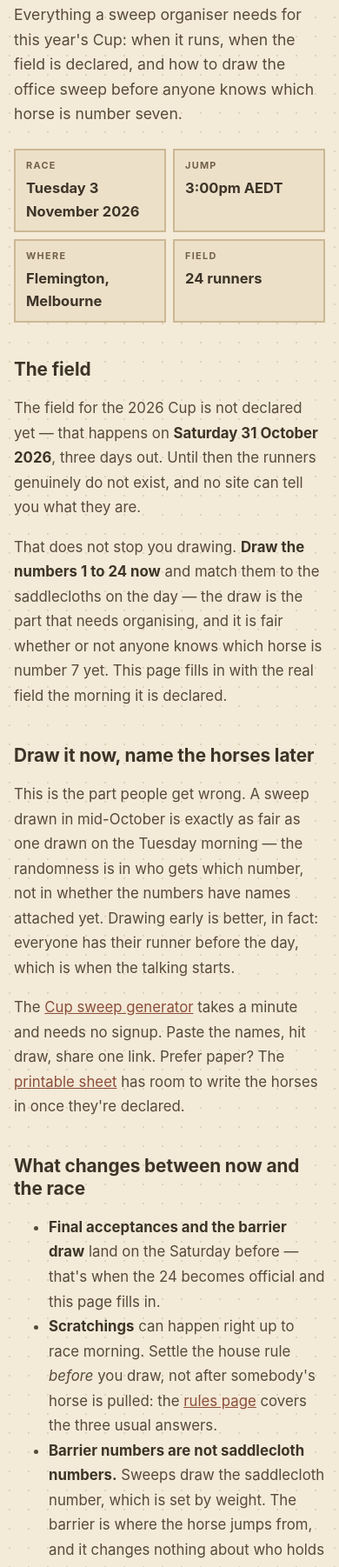
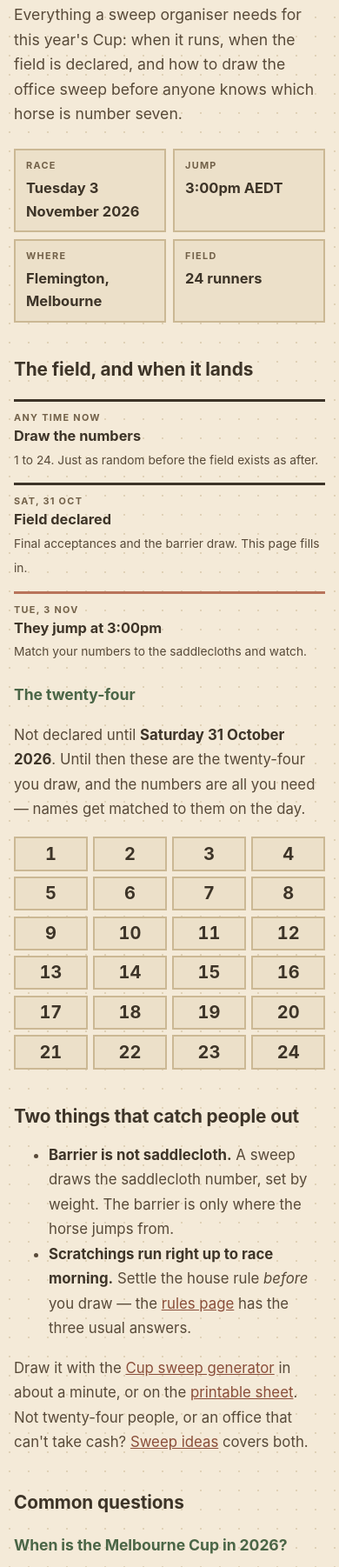
Before and after one commit to furling-com-au/bitbybit, a website: page public/melbourne-cup-sweep/2026/index.html in a window 390 px wide. Shown: the part 167-1969 px from the top of the page at 87% size. Drawn offline with Linux system fonts and the light colour scheme.

Commit message:
Show the 2026 Cup instead of describing it
The page shipped as a facts strip and four prose sections. Everything on it
that matters is either a date or a numbered saddlecloth, and both of those
are things to draw rather than write out.

TWO COMPONENTS, BOTH GENERATED FROM cup-field.json

A three-step timeline - draw now, field declared, they jump - because what
an organiser wants from this page is an order of operations, which is what
an ordered list is. Generated, so the dates cannot drift from the data.

And the twenty-four saddlecloths, which is the thing a sweep actually draws
from. ONE component serves both states: numbers alone before the field
exists, which is literally what you are drawing and so needs no paragraph
of advice, and the same cells carrying horse name and barrier afterwards.
That replaced both the old prose explanation and the runner table.

4, 8 and 12 all divide 24, so the grid is pinned to those at three
breakpoints. auto-fill alone gave ten, ten and a stub of four, which reads
as a mistake rather than a field.

A GUARD THE REWRITE MADE NECESSARY

The facts strip states the race date in the page's own words and is not
generated, so it could drift from cup-field.json silently. The generator
now fails the build if the page does not contain the date the data says.

Words 578 to 429, and the whole page fits about one screen.

Verified in both states by filling a temporary field, screenshotting the
declared board, then restoring to empty - the repo contains no invented
2026 runners, checked by grep after the restore.

Co-Authored-By: Claude Opus 5 <noreply@anthropic.com>

```diff
--- a/public/melbourne-cup-sweep/2026/index.html
+++ b/public/melbourne-cup-sweep/2026/index.html
@@ -27,6 +27,43 @@
   .facts b { display: block; font-size: .68rem; letter-spacing: .12em;
     text-transform: uppercase; color: var(--ink-faint); margin-bottom: .2rem; }
   .facts span { color: var(--ink); font-weight: 700; }
+
+  /* The three dates as a sequence. What an organiser needs from this page is
+     an order of operations, and an ordered list is what that is. */
+  .timeline { display: grid; gap: .8rem; list-style: none; margin: 1.3rem 0 0;
+    padding: 0; grid-template-columns: repeat(auto-fit, minmax(185px, 1fr)); }
+  @media (min-width: 46rem) { .timeline { grid-template-columns: repeat(3, 1fr); } }
+  .timeline li { border-top: 3px solid var(--ink); padding-top: .55rem; }
+  .timeline li.is-race { border-top-color: var(--terra); }
+  .timeline b { display: block; font-size: .68rem; letter-spacing: .12em;
+    text-transform: uppercase; color: var(--ink-faint); margin-bottom: .1rem; }
+  .timeline strong { display: block; color: var(--ink); font-size: 1.02rem;
+    line-height: 1.25; margin-bottom: .15rem; }
+  .timeline span { font-size: .86rem; line-height: 1.5; color: var(--ink-soft); }
+
+  /* The twenty-four saddlecloths — the thing a sweep draws from, drawn.
+     One component for both states: numbers alone before the field exists,
+     the same cells carrying names after. Twelve across at full width reads
+     as a field; four across on a phone still reads as twenty-four. */
+  .saddles { display: grid; gap: .4rem; list-style: none; margin: 1.1rem 0 0;
+    padding: 0; grid-template-columns: repeat(auto-fill, minmax(72px, 1fr)); }
+  /* 4, 8 and 12 all divide 24, so every width lands on full rows instead of
+     leaving a short one — auto-fill alone gave 10, 10 and a stub of 4. */
+  @media (min-width: 34rem) { .saddles { grid-template-columns: repeat(8, 1fr); } }
+  @media (min-width: 62rem) { .saddles { grid-template-columns: repeat(12, 1fr); } }
+  .saddles li { background: var(--paper-2); border: 2px solid var(--line);
+    padding: .45rem .3rem .5rem; text-align: center; }
+  .saddles .n { display: block; font-size: 1.25rem; font-weight: 700;
+    line-height: 1; color: var(--ink); font-variant-numeric: tabular-nums; }
+  .saddles .h { display: block; font-size: .74rem; line-height: 1.3;
+    color: var(--ink); margin-top: .25rem; }
+  .saddles .b { display: block; font-size: .64rem; letter-spacing: .06em;
+    text-transform: uppercase; color: var(--ink-faint); margin-top: .1rem; }
+
+  /* The field block is a grid, not prose — it takes the wrap width while its
+     own paragraphs stay at a reading measure. Same reasoning as the ideas page. */
+  #field { max-width: none; }
+  #field > p, #field h3 { max-width: 62ch; }
 </style>
 </head>
 <body class="article">
@@ -52,62 +89,78 @@
     <li><b>Field</b><span>24 runners</span></li>
   </ul>
 
-  <section class="content">
-    <h2>The field</h2>
+  <section class="content" id="field">
+    <h2>The field, and when it lands</h2>
     <!-- cup-field:start -->
     <!-- Generated by scripts/gen-cup-field.mjs from scripts/cup-field.json.
          Do not edit by hand — the next build will overwrite it. -->
-    <p>The field for the 2026 Cup is
-    not declared yet — that happens on <strong>Saturday 31 October 2026</strong>,
-    three days out. Until then the runners genuinely do not exist, and no site
-    can tell you what they are.</p>
+    <ol class="timeline">
+      <li>
+        <b>Any time now</b>
+        <strong>Draw the numbers</strong>
+        <span>1 to 24. Just as random before the field exists as after.</span>
+      </li>
+      <li>
+        <b>Sat, 31 Oct</b>
+        <strong>Field declared</strong>
+        <span>Final acceptances and the barrier draw. This page fills in.</span>
+      </li>
+      <li class="is-race">
+        <b>Tue, 3 Nov</b>
+        <strong>They jump at 3:00pm</strong>
+        <span>Match your numbers to the saddlecloths and watch.</span>
+      </li>
+    </ol>
 
-    <p>That does not stop you drawing. <strong>Draw the numbers 1 to 24
-    now</strong> and match them to the saddlecloths on the day — the draw is
-    the part that needs organising, and it is fair whether or not anyone knows
-    which horse is number 7 yet. This page fills in with the real field the
-    morning it is declared.</p>
+    <h3>The twenty-four</h3>
+    <p>Not declared until <strong>Saturday 31 October 2026</strong>. Until
+    then these are the twenty-four you draw, and the numbers are all you need
+    &mdash; names get matched to them on the day.</p>
+    <ol class="saddles">
+        <li><span class="n">1</span></li>
+        <li><span class="n">2</span></li>
+        <li><span class="n">3</span></li>
+        <li><span class="n">4</span></li>
+        <li><span class="n">5</span></li>
+        <li><span class="n">6</span></li>
+        <li><span class="n">7</span></li>
+        <li><span class="n">8</span></li>
+        <li><span class="n">9</span></li>
+        <li><span class="n">10</span></li>
+        <li><span class="n">11</span></li>
+        <li><span class="n">12</span></li>
+        <li><span class="n">13</span></li>
+        <li><span class="n">14</span></li>
+        <li><span class="n">15</span></li>
+        <li><span class="n">16</span></li>
+        <li><span class="n">17</span></li>
+        <li><span class="n">18</span></li>
+        <li><span class="n">19</span></li>
+        <li><span class="n">20</span></li>
+        <li><span class="n">21</span></li>
+        <li><span class="n">22</span></li>
+        <li><span class="n">23</span></li>
+        <li><span class="n">24</span></li>
+    </ol>
     <!-- cup-field:end -->
   </section>
 
   <section class="content">
-    <h2>Draw it now, name the horses later</h2>
-    <p>This is the part people get wrong. A sweep drawn in mid-October is
-    exactly as fair as one drawn on the Tuesday morning — the randomness is in
-    who gets which number, not in whether the numbers have names attached yet.
-    Drawing early is better, in fact: everyone has their runner before the day,
-    which is when the talking starts.</p>
-    <p>The <a href="/melbourne-cup-sweep/">Cup sweep generator</a> takes a
-    minute and needs no signup. Paste the names, hit draw, share one link.
-    Prefer paper? The <a href="/melbourne-cup-sweep/printable/">printable
-    sheet</a> has room to write the horses in once they're declared.</p>
-  </section>
-
-  <section class="content">
-    <h2>What changes between now and the race</h2>
+    <h2>Two things that catch people out</h2>
     <ul>
-      <li><strong>Final acceptances and the barrier draw</strong> land on the
-      Saturday before — that's when the 24 becomes official and this page
-      fills in.</li>
-      <li><strong>Scratchings</strong> can happen right up to race morning.
-      Settle the house rule <em>before</em> you draw, not after somebody's
-      horse is pulled: the <a href="/melbourne-cup-sweep/rules/">rules
-      page</a> covers the three usual answers.</li>
-      <li><strong>Barrier numbers are not saddlecloth numbers.</strong> Sweeps
-      draw the saddlecloth number, which is set by weight. The barrier is
-      where the horse jumps from, and it changes nothing about who holds
-      what.</li>
+      <li><strong>Barrier is not saddlecloth.</strong> A sweep draws the
+      saddlecloth number, set by weight. The barrier is only where the horse
+      jumps from.</li>
+      <li><strong>Scratchings run right up to race morning.</strong> Settle
+      the house rule <em>before</em> you draw — the
+      <a href="/melbourne-cup-sweep/rules/">rules page</a> has the three usual
+      answers.</li>
     </ul>
-  </section>
-
-  <section class="content">
-    <h2>Running the office sweep</h2>
-    <p>If your team isn't twenty-four people, or your workplace can't take
-    cash, that's the ordinary case rather than a problem —
-    <a href="/melbourne-cup-sweep/ideas/">sweep ideas</a> covers what to do
-    instead, including the versions with no money in them at all. For the pot
-    splits and the scratchings conventions, the
-    <a href="/melbourne-cup-sweep/rules/">rules page</a> settles them.</p>
+    <p>Draw it with the <a href="/melbourne-cup-sweep/">Cup sweep
+    generator</a> in about a minute, or on the
+    <a href="/melbourne-cup-sweep/printable/">printable sheet</a>. Not
+    twenty-four people, or an office that can't take cash?
+    <a href="/melbourne-cup-sweep/ideas/">Sweep ideas</a> covers both.</p>
   </section>
 
   <section class="content">
```
Also changed, not shown: public/melbourne-cup-sweep/2026/index.md (+34 -14 lines), scripts/gen-cup-field.mjs (+63 -24 lines).
